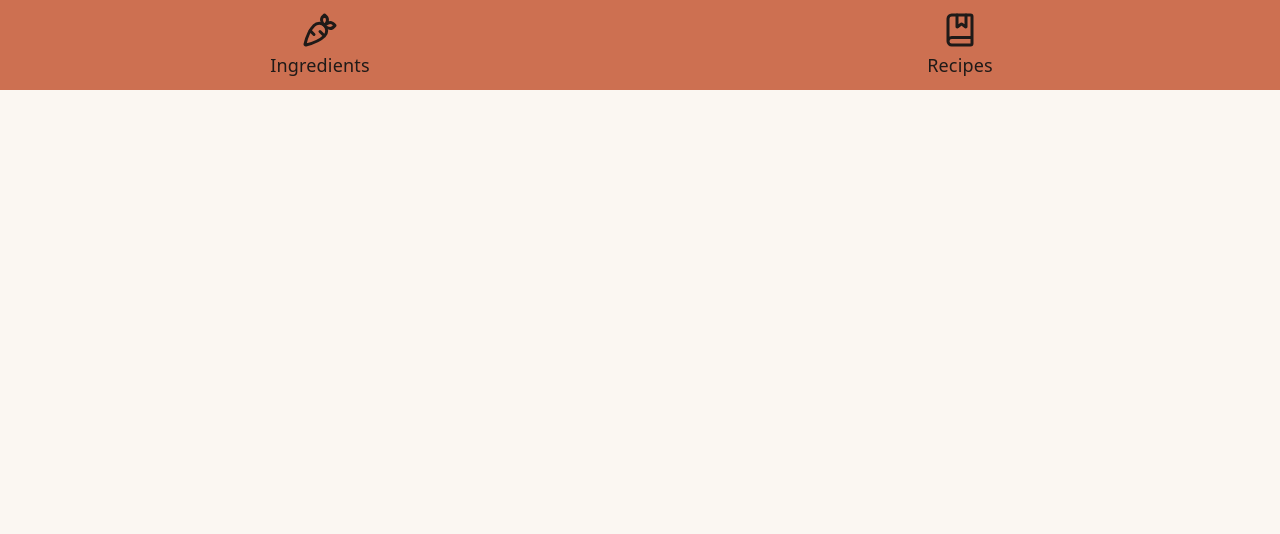
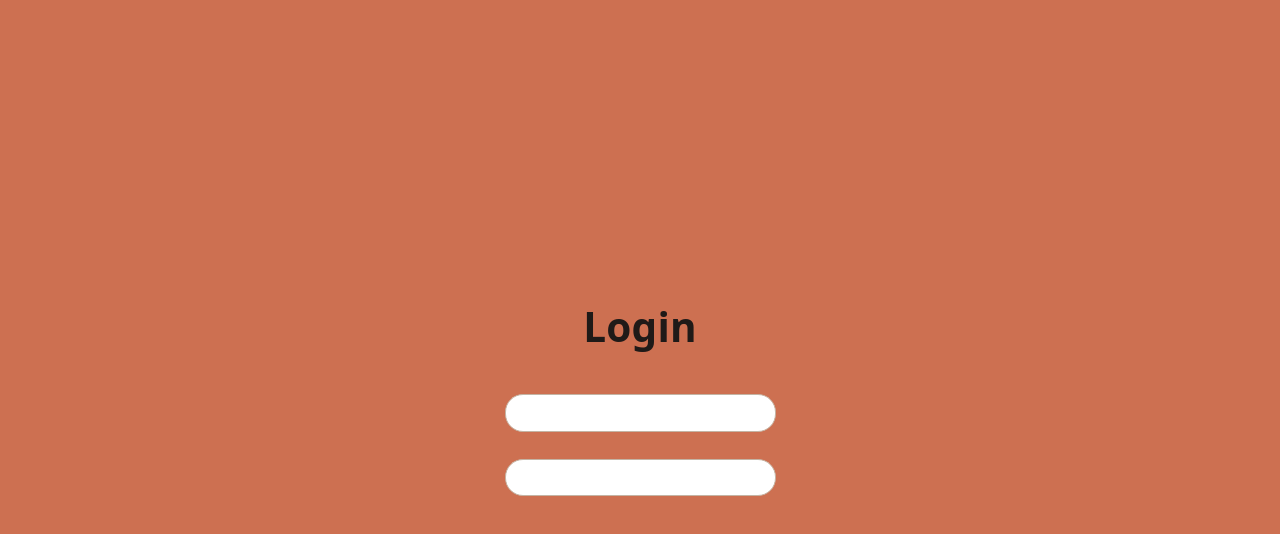
Before and after one commit to JackTorcy/baking-management-system, a React (Vite) app in the folder frontend/: page /login in a window 1280 px wide. Before the commit this address had no page. Shown: the top 534 px of the page. Built offline with nearby package versions, Linux system fonts and the light colour scheme.

Commit message:
-Reworked Routing -Added start to login and register pages.

```diff
--- a/frontend/src/App.tsx
+++ b/frontend/src/App.tsx
@@ -1,27 +1,21 @@
-import { Route, Routes } from "react-router-dom";
+import { Outlet, Route, Routes } from "react-router-dom";
 import RecipeList from "./recipes/RecipeList.tsx";
 import IngredientsList from "./ingredients/IngredientsList.tsx";
 import IngredientDetails from "./ingredients/IngredientDetails.tsx";
 import TopNav from "./components/nav/TopNav.tsx";
 import BottomNav from "./components/nav/BottomNav.tsx";
 import RecipeDetails from "./recipes/RecipeDetails.tsx";
+import Login from "./users/Login.tsx";
+import Register from "./users/Register.tsx";
 
-function App() {
+function AppLayout() {
     return (
         <div className="h-screen flex flex-col">
             <TopNav className="hidden md:flex h-20 shrink-0 bg-primary" />
 
             <main className="flex-1 overflow-hidden">
-                <section className="max-w-5xl mx-auto px-4 h-full py-6">
-                    <Routes>
-                        <Route path="/recipes" element={<RecipeList />}></Route>
-                        <Route path="/recipes/new" element={<RecipeDetails />}></Route>
-                        <Route path="/recipes/:id" element={<RecipeDetails />}></Route>
-
-                        <Route path="/ingredients" element={<IngredientsList />}></Route>
-                        <Route path="/ingredients/new" element={<IngredientDetails />}></Route>
-                        <Route path="/ingredients/:id" element={<IngredientDetails />}></Route>
-                    </Routes>
+                <section className="max-w-5xl mx-auto px-4 h=full py-6">
+                    <Outlet />
                 </section>
             </main>
 
@@ -30,4 +24,23 @@ function App() {
     );
 }
 
+function App() {
+    return (
+        <Routes>
+            <Route path="/login" element={<Login />} />
+            <Route path="/register" element={<Register />} />
+
+            <Route element={<AppLayout />}>
+                <Route path="/recipes" element={<RecipeList />} />
+                <Route path="/recipes/new" element={<RecipeDetails />} />
+                <Route path="/recipes/:id" element={<RecipeDetails />} />
+
+                <Route path="/ingredients" element={<IngredientsList />} />
+                <Route path="/ingredients/new" element={<IngredientDetails />} />
+                <Route path="/ingredients/:id" element={<IngredientDetails />} />
+            </Route>
+        </Routes>
+    );
+}
+
 export default App;
--- a/frontend/src/components/ui/PageTitle.tsx
+++ b/frontend/src/components/ui/PageTitle.tsx
@@ -1,5 +1,5 @@
-function PageTitle({ title }: { title: string }) {
-    return <div className="text-4xl mb-4 font-semibold">{title}</div>;
+function PageTitle({ title, className = "" }: { title: string; className?: string }) {
+    return <div className={`text-4xl mb-4 font-semibold ${className}`}>{title}</div>;
 }
 
 export default PageTitle;
--- /dev/null
+++ b/frontend/src/users/Login.tsx
@@ -0,0 +1,15 @@
+import PageTitle from "../components/ui/PageTitle";
+
+function Login() {
+    return (
+        <div className="bg=primary h-screen w-screen flex items-center justify-center bg-primary">
+            <div className="flex flex-col gap-6">
+                <PageTitle title="Login" className="text-center text-header"></PageTitle>
+                <input className="min-w-50 border border-border rounded-2xl p-1 bg-surface" />
+                <input className="min-w-50 border border-border rounded-2xl p-1 bg-surface" />
+            </div>
+        </div>
+    );
+}
+
+export default Login;
--- /dev/null
+++ b/frontend/src/users/Register.tsx
@@ -0,0 +1,5 @@
+function Register() {
+    return <div></div>;
+}
+
+export default Register;
```
